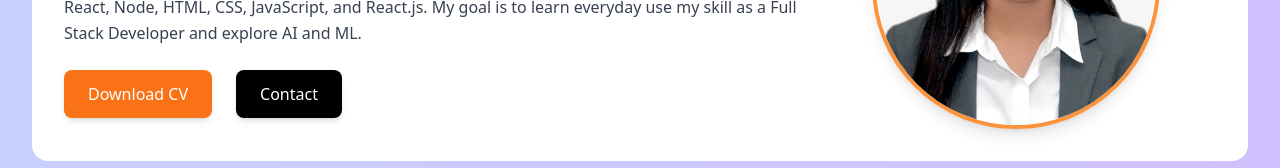
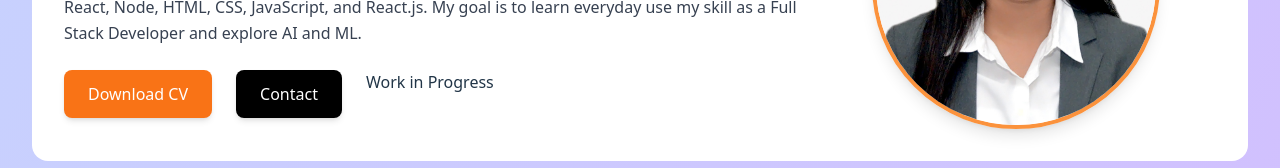
Before and after one commit to sbahala/MyPortfolio, a React app: page / in a window 1280 px wide. Shown: the part 287-455 px from the top of the page. Built offline with nearby package versions, Linux system fonts and the light colour scheme; the HTML template or start-up script is replaced by a standard one.

Commit message:
Update Introduction.jsx

```diff
--- a/src/Introduction.jsx
+++ b/src/Introduction.jsx
@@ -34,12 +34,13 @@ const Introduction = () => {
         <div className="flex gap-6 mt-6 justify-center md:justify-start">
           <a href="/resume.pdf" download className="bg-orange-500 text-white px-6 py-3 rounded-lg shadow-md hover:bg-orange-600">Download CV</a>
           <a href="#contact" className="bg-black text-white px-6 py-3 rounded-lg shadow-md hover:bg-gray-800">Contact</a>
+          <h5>Work in Progress</h5>
         </div>
       </div>
 
       {/* Image Section */}
       <div className="w-56 h-56 md:w-72 md:h-72 rounded-full overflow-hidden border-4 border-orange-400 shadow-lg">
-        <img src={profilePic} alt="Aryan" className="w-full h-full object-cover" />
+        <img src={profilePic} alt="Sushmita" className="w-full h-full object-cover" />
       </div>
     </section>
   );
```
